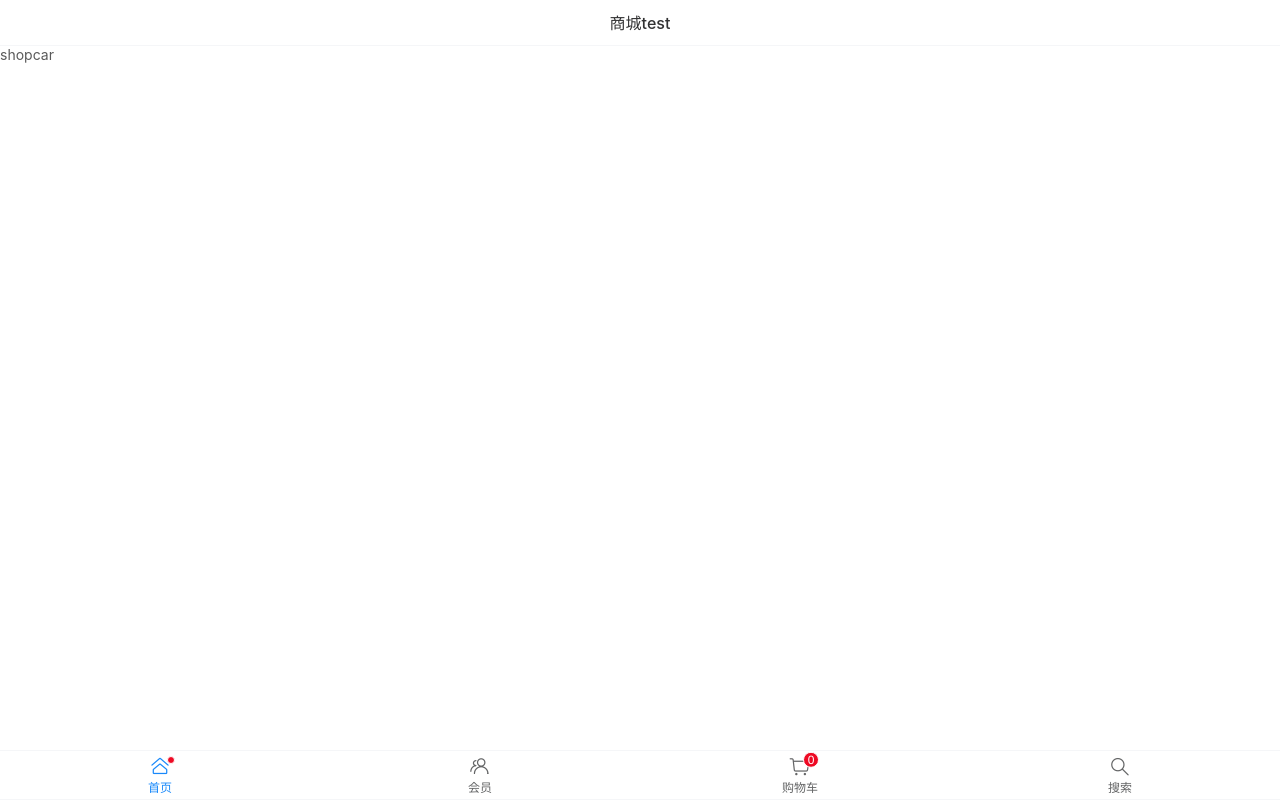
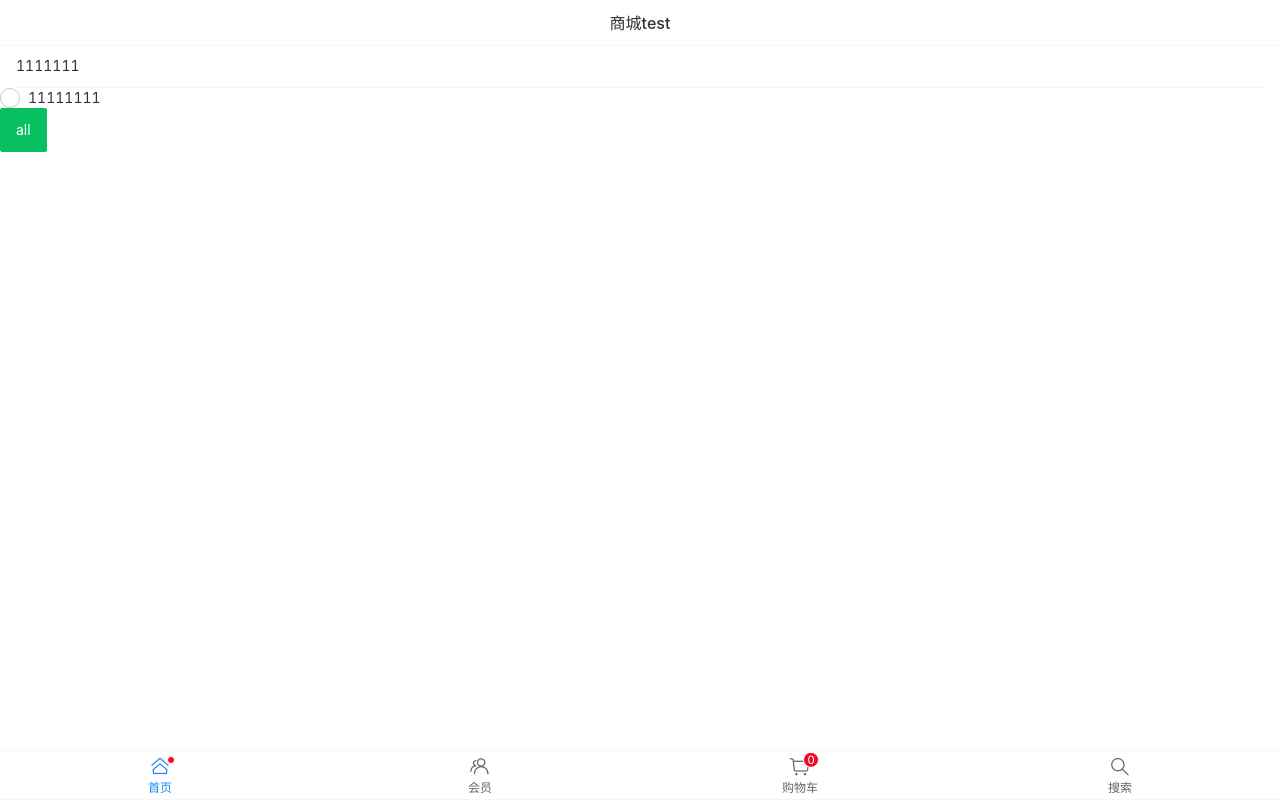
Before and after one commit to youngchan45/Vue, a Vue app in the folder Project/Project01/demo/: page /shopcar in a window 1280 px wide. Built offline with nearby package versions, Linux system fonts and the light colour scheme.

Commit message:
添加购物车页面（失败）

```diff
--- a/Project/Project01/demo/src/components/tabbar/Shopcar.vue
+++ b/Project/Project01/demo/src/components/tabbar/Shopcar.vue
@@ -1,13 +1,39 @@
 <template>
   <div>
-    shopcar
+    <!--易错点：复选框组中的v-model是一个数组，选中的值是每个复选项中的name，选中后则讲name往数组里面加-->
+    <!--单纯的复选框中的v-model是一个布尔值-->
+    <van-checkbox-group clickable v-model="checked" ref='checkboxGroup'>
+      <van-cell >1111111
+
+<!-- <van-checkbox name='b'>2</van-checkbox> -->
+      </van-cell>
+      <van-checkbox name='a'>11111111</van-checkbox>
+    </van-checkbox-group>
+    <van-button type='primary' @click='toggleAll'>all</van-button>
   </div>
 </template>
 
 <script>
 
-
 export default {
-
+  data(){
+    return{
+      checked:[],
+      all:true,
+    }
+  },
+  methods: {
+    toggleAll(){
+      this.$refs.checkboxGroup.toggleAll(this.all);
+      this.all=!this.all;
+    },
+  //   toggle() {
+  //     this.$refs.checkboxes[].toggle()
+  // },
+}
 }
 </script>
+
+<style scoped>
+
+</style>
--- a/Project/Project01/demo/src/main.js
+++ b/Project/Project01/demo/src/main.js
@@ -2,6 +2,7 @@ import Vue from 'vue'
 import App from './App.vue'
 import router from './router.js'
 import store from './store'
+
 import VueLazyload from 'vue-lazyload'
 // import axios from 'axios'
 // import VueAxios from 'vue-axios'
@@ -25,11 +26,12 @@ import {
   Lazyload ,
   ImagePreview,
   Stepper ,
+  Checkbox, CheckboxGroup
 } from 'vant'
 
 // Vue.prototype.$ajax=axios
 // Vue.use(axios,VueAxios)
-Vue.use(NavBar).use(Tabbar).use(TabbarItem).use(Swipe).use(SwipeItem).use(Toast).use(Grid).use(GridItem).use(Image).use(Card).use(Field).use(Button).use(Panel).use(Cell).use(CellGroup).use(Divider).use(Tab).use(Tabs).use(Lazyload).use(ImagePreview).use(Stepper )
+Vue.use(NavBar).use(Tabbar).use(TabbarItem).use(Swipe).use(SwipeItem).use(Toast).use(Grid).use(GridItem).use(Image).use(Card).use(Field).use(Button).use(Panel).use(Cell).use(CellGroup).use(Divider).use(Tab).use(Tabs).use(Lazyload).use(ImagePreview).use(Stepper ).use(Checkbox).use(CheckboxGroup)
 
 Vue.config.productionTip = false
 
```
